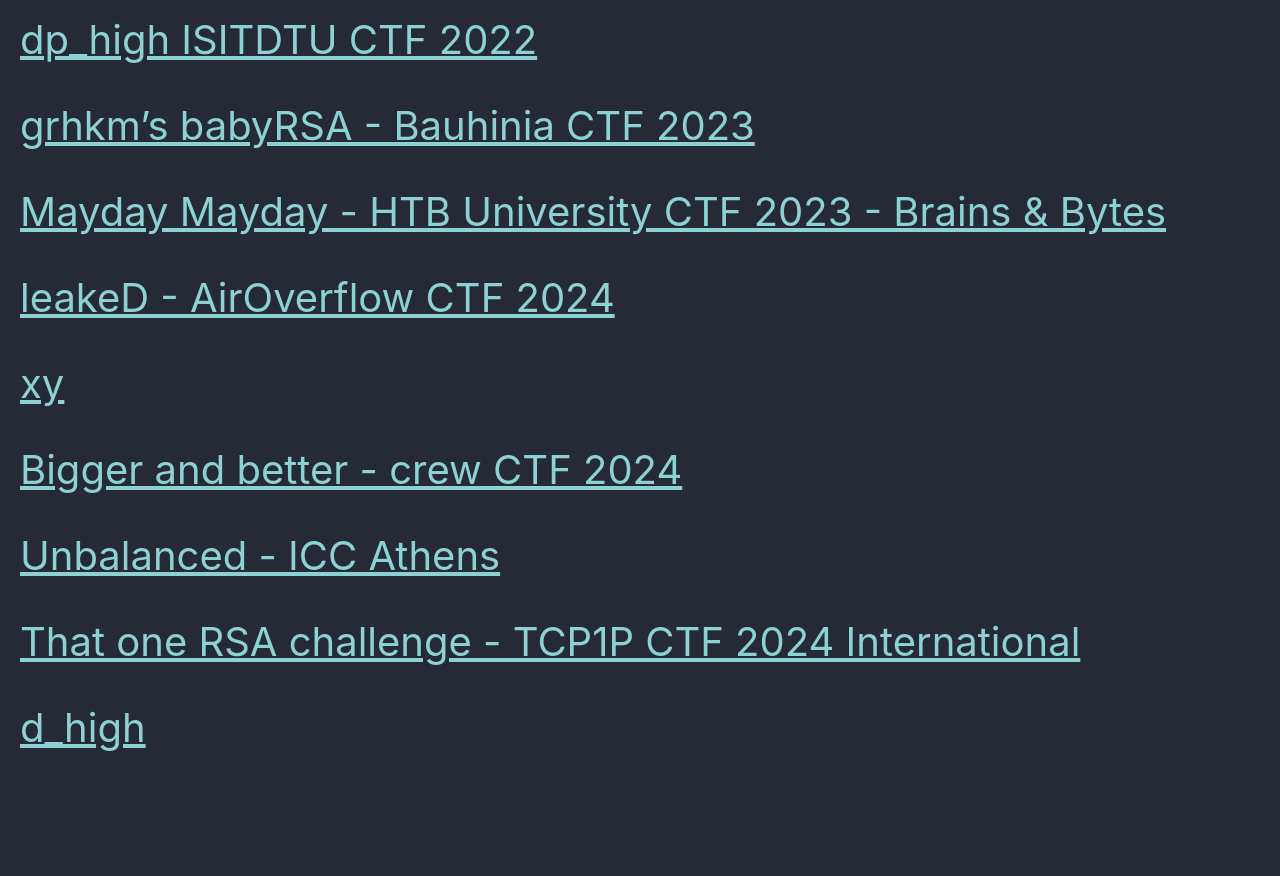
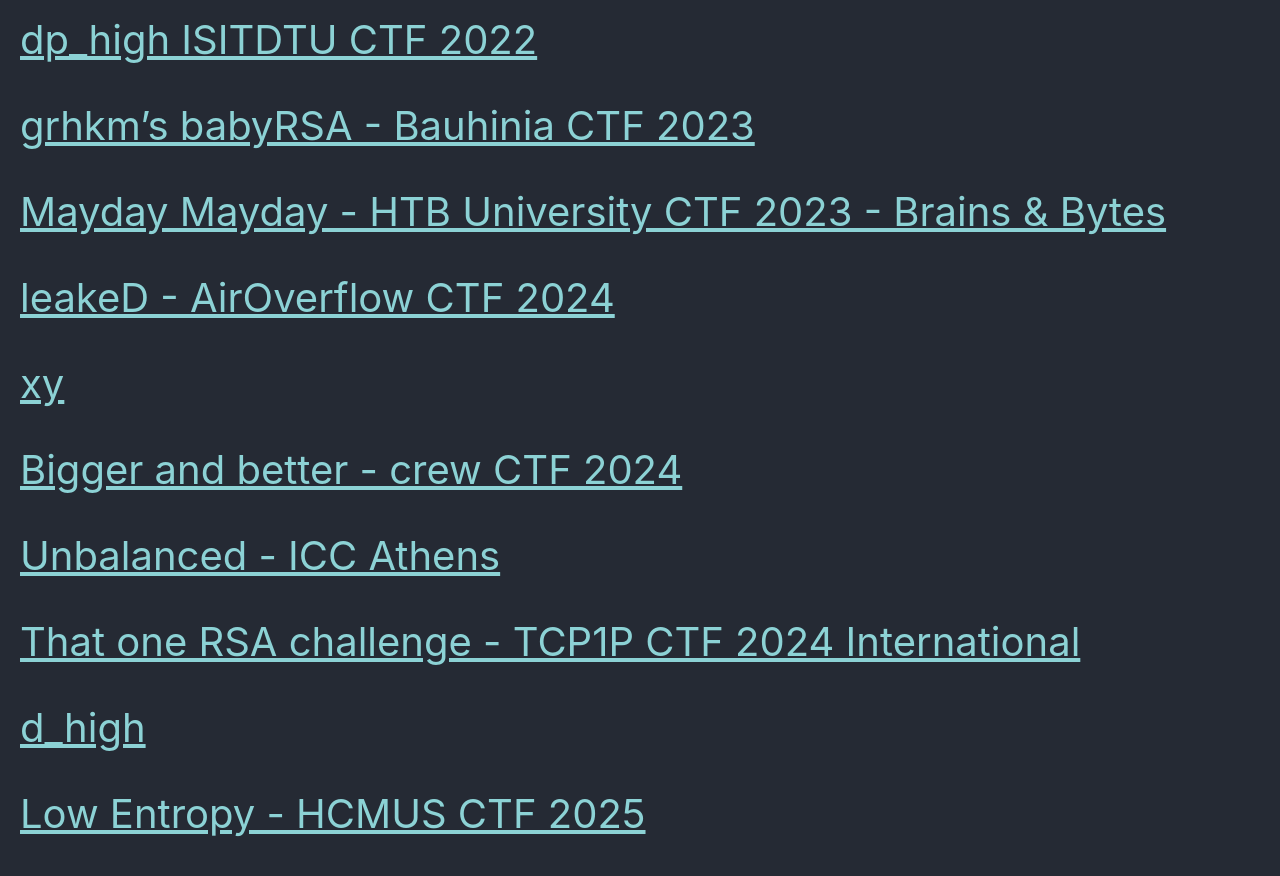
Before and after one commit to Connor-McCartney/Connor-McCartney.github.io, a Jekyll site: the page built from _pages/cryptography/small-roots/small-roots.md, in a window 1280 px wide and 900 px high, scrolled down 968 px. Shown: the top 876 px of the window. Built offline with Jekyll 4.4.1, drawn with Linux system fonts in a browser that asks for light colours; cached includes are drawn as plain includes; before the commit the page ends 1782 px from its top, so only the background shows below that.

Commit message:
Update small-roots.md

```diff
--- a/_pages/cryptography/small-roots/small-roots.md
+++ b/_pages/cryptography/small-roots/small-roots.md
@@ -45,3 +45,6 @@ title: Coppersmith's Small Roots
 
 
 <span style="font-size:2em;">   [d_high](/cryptography/small-roots/d_high)       </span> <br>
+
+
+<span style="font-size:2em;">   [Low Entropy - HCMUS CTF 2025](/cryptography/small-roots/LowEntropy-HCMUSCTF2025)       </span> <br>
```
